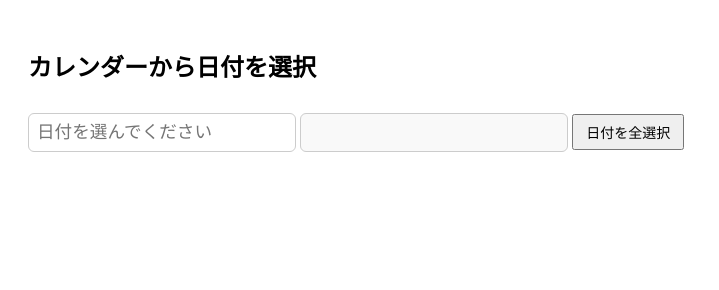
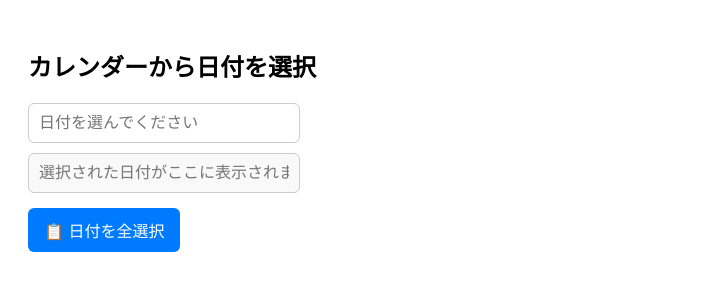
Before and after one commit to masaru77/date-picker, a plain HTML site: page index.html in a window 1280 px wide. Shown: the whole page, without its empty margins (0-719 px from the left). Drawn offline with nearby package versions, Linux system fonts and the light colour scheme.

Commit message:
Update index.html

```diff
--- a/index.html
+++ b/index.html
@@ -2,38 +2,52 @@
 <html lang="ja">
 <head>
   <meta charset="utf-8">
-  <title>Click用カレンダー 全選択対応</title>
+  <title>Click用カレンダー</title>
   <link rel="stylesheet" href="https://cdn.jsdelivr.net/npm/flatpickr/dist/flatpickr.min.css">
   <style>
-    body { font-family: system-ui, sans-serif; padding: 20px; }
-    input, #dateResult {
+    body {
+      font-family: system-ui, sans-serif;
+      padding: 20px;
+    }
+    input {
       width: 250px;
-      padding: 8px;
-      font-size: 1.1em;
+      padding: 10px;
+      font-size: 16px;
       border: 1px solid #ccc;
       border-radius: 6px;
       margin-top: 10px;
+      display: block;
     }
     #dateResult {
       background: #f9f9f9;
     }
     button {
-      margin-top: 10px;
-      padding: 6px 12px;
-      font-size: 14px;
+      display: block;
+      margin-top: 15px;
+      padding: 10px 16px;
+      font-size: 16px;
+      border: none;
+      border-radius: 6px;
+      background-color: #007bff;
+      color: #fff;
       cursor: pointer;
+    }
+    button:hover {
+      background-color: #0056b3;
     }
   </style>
 </head>
 <body>
   <h2>カレンダーから日付を選択</h2>
+
+  <!-- 日付入力 -->
   <input id="datepicker" placeholder="日付を選んでください">
 
-  <!-- 選択結果を表示するテキストボックス -->
-  <input id="dateResult" readonly>
+  <!-- 選択された日付を表示 -->
+  <input id="dateResult" readonly placeholder="選択された日付がここに表示されます">
 
   <!-- 全選択ボタン -->
-  <button onclick="selectDate()">日付を全選択</button>
+  <button id="selectBtn">📋 日付を全選択</button>
 
   <script src="https://cdn.jsdelivr.net/npm/flatpickr"></script>
   <script>
@@ -46,11 +60,11 @@
     });
 
     // 全選択処理
-    function selectDate() {
+    document.getElementById("selectBtn").addEventListener("click", () => {
       const input = document.getElementById("dateResult");
       input.focus();
       input.select();
-    }
+    });
   </script>
 </body>
 </html>
```
